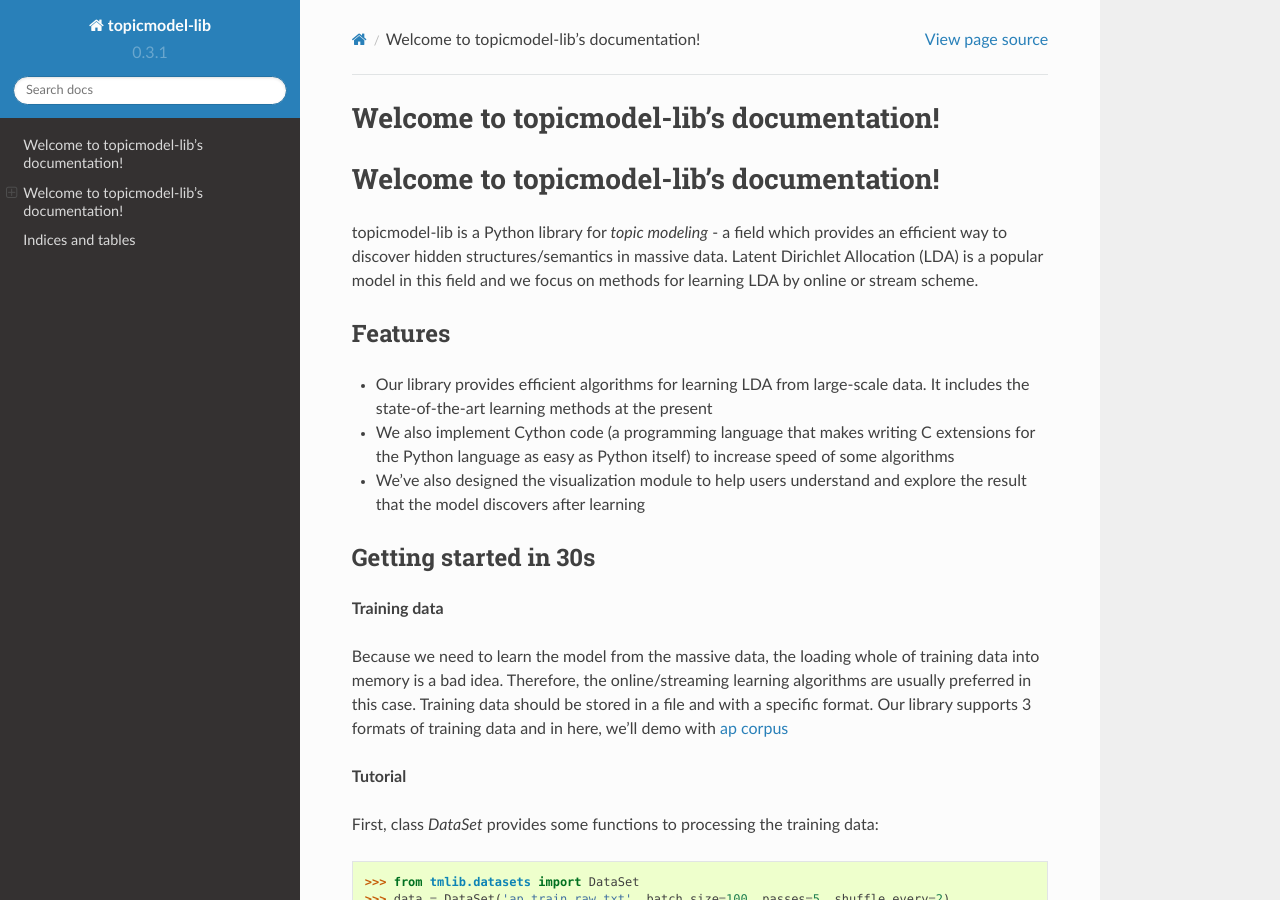
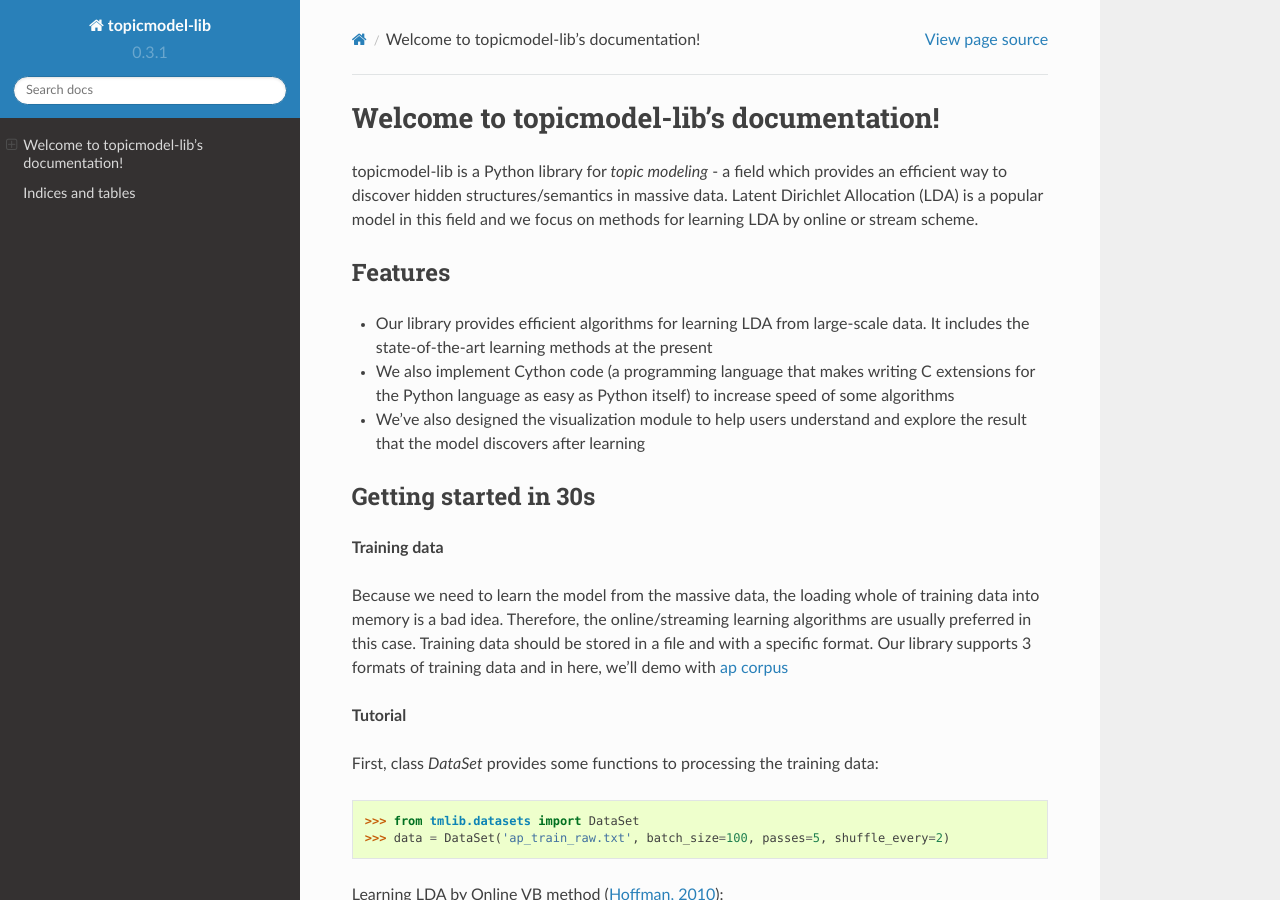
Before and after one commit to TruongKhang/documentation, a Sphinx documentation site: the page built from doc/index.rst, in a window 1280 px wide and 900 px high. Built offline with Sphinx 7.4.7 and the Read the Docs theme 2.0.0, drawn with Linux system fonts in a browser that asks for light colours.

Commit message:
update doc

```diff
--- a/doc/index.rst
+++ b/doc/index.rst
@@ -2,9 +2,6 @@
    sphinx-quickstart on Tue Sep 12 11:00:26 2017.
    You can adapt this file completely to your liking, but it should at least
    contain the root `toctree` directive.
-
-Welcome to topicmodel-lib's documentation!
-==========================================
 
 Welcome to topicmodel-lib's documentation!
 ==========================================
```
